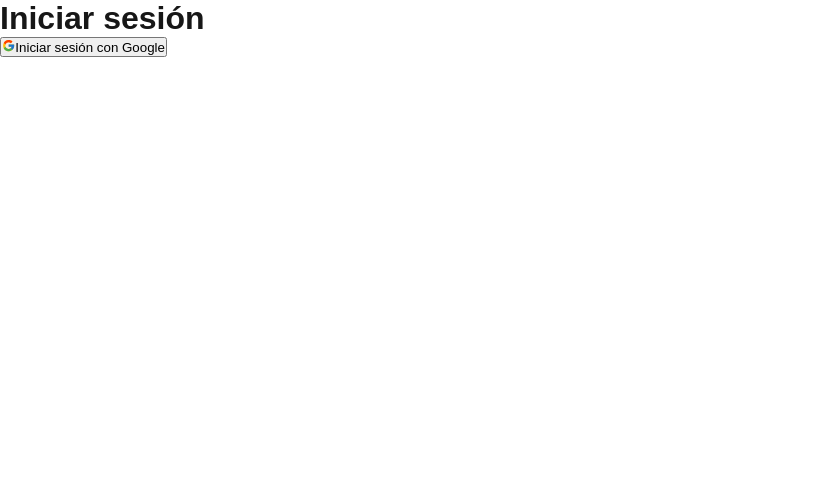
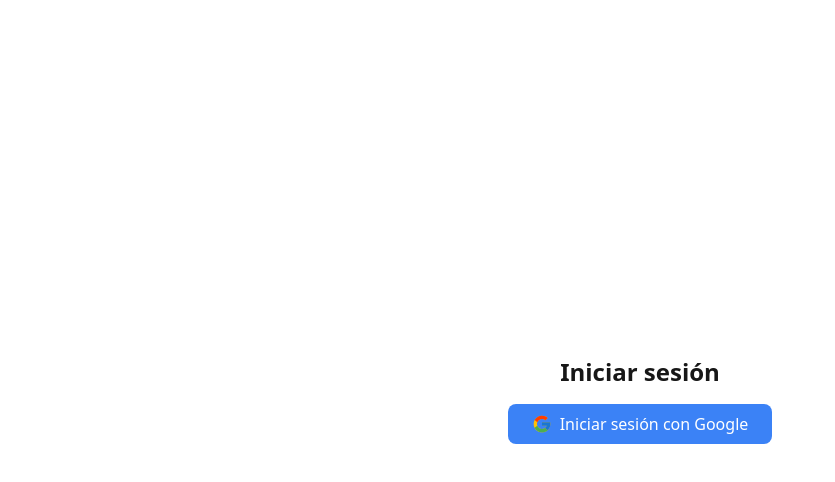
Before and after one commit to TheRogersito/hackaton-2025-front, a Next.js app: page / in a window 1280 px wide. Shown: the top 482 px of the page, without its empty margins (0-835 px from the left). Built offline with nearby package versions, Linux system fonts and the light colour scheme; no server answers.

Commit message:
test taildwin

```diff
--- a/src/app/Login/index.tsx
+++ b/src/app/Login/index.tsx
@@ -33,7 +33,7 @@ export default function Login() {
       <h1 className="text-2xl font-bold mb-4">Iniciar sesión</h1>
       <button
         onClick={handleLogin}
-        className="bg-blue-500 text-white px-6 py-2 rounded-lg hover:bg-blue-600"
+        className="flex items-center gap-2 bg-blue-500 text-white px-6 py-2 rounded-lg hover:bg-blue-600"
       >
           <FcGoogle className="text-xl" />
         Iniciar sesión con Google
--- a/src/app/layout.tsx
+++ b/src/app/layout.tsx
@@ -24,6 +24,13 @@ export default function RootLayout({
 }>) {
   return (
     <html lang="en">
+      <head>
+        {/* Agregar Tailwind por CDN */}
+        <link
+          href="https://cdn.jsdelivr.net/npm/tailwindcss@2.2.19/dist/tailwind.min.css"
+          rel="stylesheet"
+        />
+      </head>
       <body className={`${geistSans.variable} ${geistMono.variable}`}>
         {children}
       </body>
```
